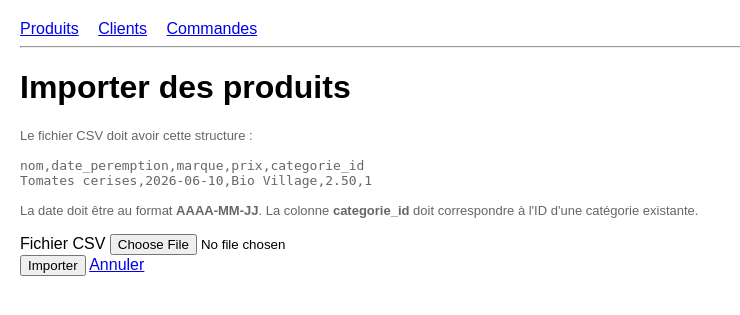
After one commit to Basile-123/SAE_Drive, a Django app: page /produits/import/ in a window 1280 px wide. The commit adds this page. Shown: the top 315 px of the page, without its empty margins (0-740 px from the left). Run offline with Django 5.2, Linux system fonts and the light colour scheme.

Commit message:
CRUD produits, clients, import CSV

```diff
--- /dev/null
+++ b/sae_app/templates/produits/import.html
@@ -0,0 +1,34 @@
+{% extends 'base.html' %}
+{% block content %}
+<h1>Importer des produits</h1>
+
+{% if done %}
+    <p style="color:green">{{ count }} produit(s) importé(s) avec succès.</p>
+    {% if erreurs %}
+        <p style="color:red">Erreurs :</p>
+        <ul>{% for e in erreurs %}<li>{{ e }}</li>{% endfor %}</ul>
+    {% endif %}
+    <a href="/produits/" class="btn btn-add">Retour aux produits</a>
+{% else %}
+<div class="form-card">
+    <p style="margin-bottom:16px; font-size:13px; color:#666;">
+        Le fichier CSV doit avoir cette structure :<br><br>
+        <code>nom,date_peremption,marque,prix,categorie_id</code><br>
+        <code>Tomates cerises,2026-06-10,Bio Village,2.50,1</code><br><br>
+        La date doit être au format <strong>AAAA-MM-JJ</strong>.
+        La colonne <strong>categorie_id</strong> doit correspondre à l'ID d'une catégorie existante.
+    </p>
+    <form method="post" enctype="multipart/form-data">
+        {% csrf_token %}
+        <div class="form-group">
+            <label>Fichier CSV</label>
+            <input type="file" name="fichier" accept=".csv" required>
+        </div>
+        <div class="form-actions">
+            <button type="submit" class="btn-submit">Importer</button>
+            <a href="/produits/" class="btn-cancel">Annuler</a>
+        </div>
+    </form>
+</div>
+{% endif %}
+{% endblock %}
--- a/sae_app/templates/produits/liste.html
+++ b/sae_app/templates/produits/liste.html
@@ -2,6 +2,7 @@
 {% block content %}
 <h1>Liste des produits</h1>
 <a href="/produits/ajouter/" class="btn btn-add">+ Ajouter un produit</a>
+<a href="/produits/import/" class="btn btn-add">↑ Importer CSV</a>
 <div class="card">
 <table>
     <thead><tr>
--- a/sae_app/views.py
+++ b/sae_app/views.py
@@ -100,3 +100,31 @@ def categorie_supprimer(request, pk):
     categorie = get_object_or_404(Categorie, pk=pk)
     categorie.delete()
     return redirect('categorie_liste')
+
+
+
+import csv
+import io
+
+def import_produits(request):
+    if request.method == 'POST' and request.FILES.get('fichier'):
+        fichier = request.FILES['fichier']
+        stream = io.StringIO(fichier.read().decode('utf-8'))
+        reader = csv.DictReader(stream)
+        erreurs = []
+        count = 0
+        for row in reader:
+            try:
+                cat = Categorie.objects.get(id=row['categorie_id'])
+                Produit.objects.create(
+                    nom=row['nom'],
+                    date_peremption=row['date_peremption'] or None,
+                    marque=row['marque'],
+                    prix=row['prix'],
+                    categorie=cat
+                )
+                count += 1
+            except Exception as e:
+                erreurs.append(f"Ligne ignorée : {row} — {e}")
+        return render(request, 'produits/import.html', {'count': count, 'erreurs': erreurs, 'done': True})
+    return render(request, 'produits/import.html')
--- a/sae_project/urls.py
+++ b/sae_project/urls.py
@@ -10,6 +10,7 @@ urlpatterns = [
     path('produits/ajouter/', views.produit_ajouter, name='produit_ajouter'),
     path('produits/modifier/<int:pk>/', views.produit_modifier, name='produit_modifier'),
     path('produits/supprimer/<int:pk>/', views.produit_supprimer, name='produit_supprimer'),
+    path('produits/import/', views.import_produits, name='import_produits'),
 
     # Clients
     path('clients/', views.client_liste, name='client_liste'),
```
Also changed, not shown: db.sqlite3 (added), sae_app/migrations/0001_initial.py (added).
